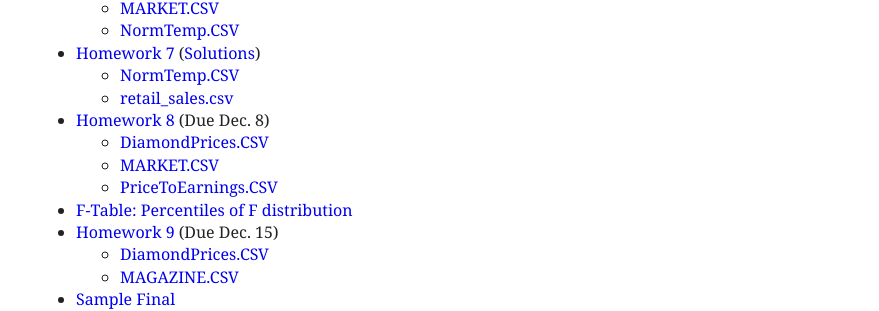
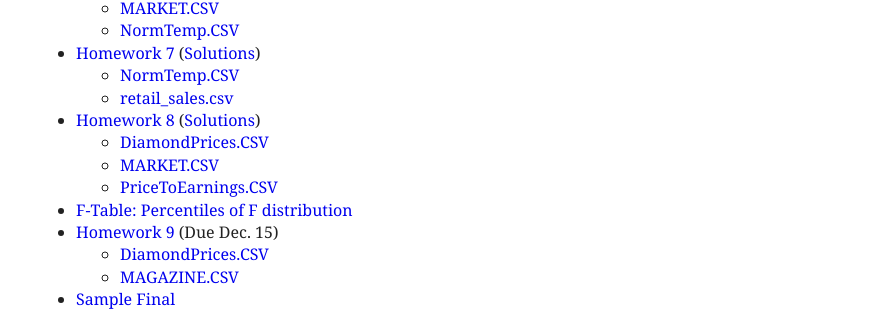
Before and after one commit to patperry/patperry.github.com, a Jekyll site: the page built from course/cor1305/index.html, in a window 1280 px wide. Shown: the part 1879-2190 px from the top of the page, without its empty margins (176-1055 px from the left). Built offline with Jekyll 4.4.1, drawn with Linux system fonts in a browser that asks for light colours.

Commit message:
Add hw08sol

```diff
--- a/course/cor1305/index.html
+++ b/course/cor1305/index.html
@@ -145,7 +145,7 @@ stylesheet: /css/main.css?v=1
       <li><a href="data/retail_sales.csv">retail_sales.csv</a>
     </ul>
   <li><a href="hw/hw08.pdf">Homework 8</a>
-    (Due Dec. 8)
+    (<a href="hw/hw08sol.pdf">Solutions</a>)
     <ul>
       <li><a href="data/DiamondPrices.CSV">DiamondPrices.CSV</a>
       <li><a href="data/MARKET.CSV">MARKET.CSV</a>
```
Also changed, not shown: 1 other file.
